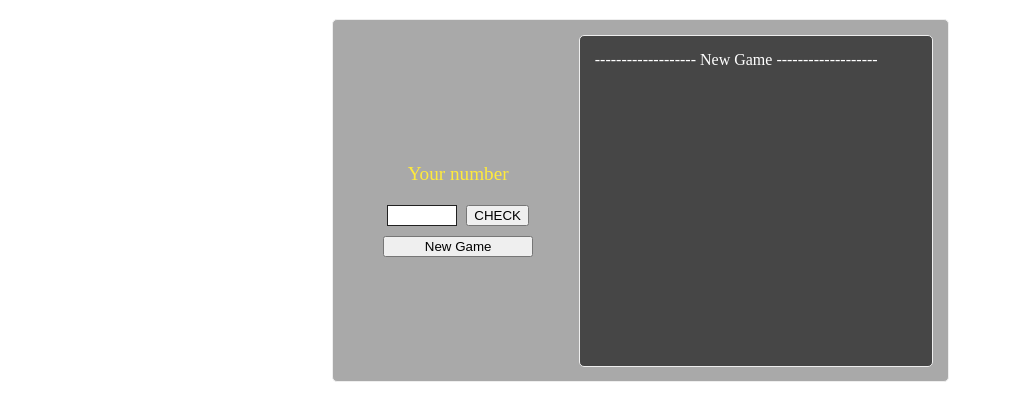
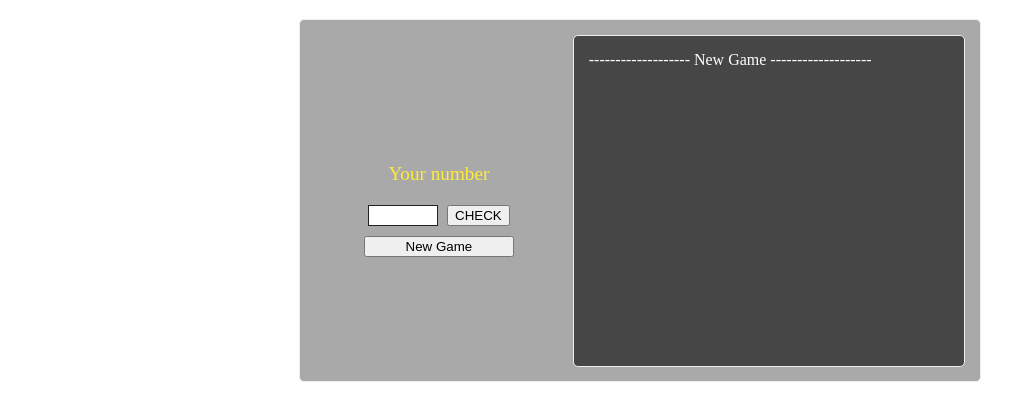
Before and after one commit to wowankz/basics-js, a plain HTML site: page index.html in a window 1280 px wide. Shown: the part 180-600 px from the top of the page, without its empty margins (0-1036 px from the left). Drawn offline with Linux system fonts and the light colour scheme.

Commit message:
Поправил размер игравого поля

```diff
--- a/index.html
+++ b/index.html
@@ -24,7 +24,7 @@
             border: 1px solid #eee;
             border-radius: 5px;
             padding: 15px;
-            width: 585px;
+            width: 650px;
             height: 331px;
             align-items: flex-start;
             background-color: darkgrey;
```
